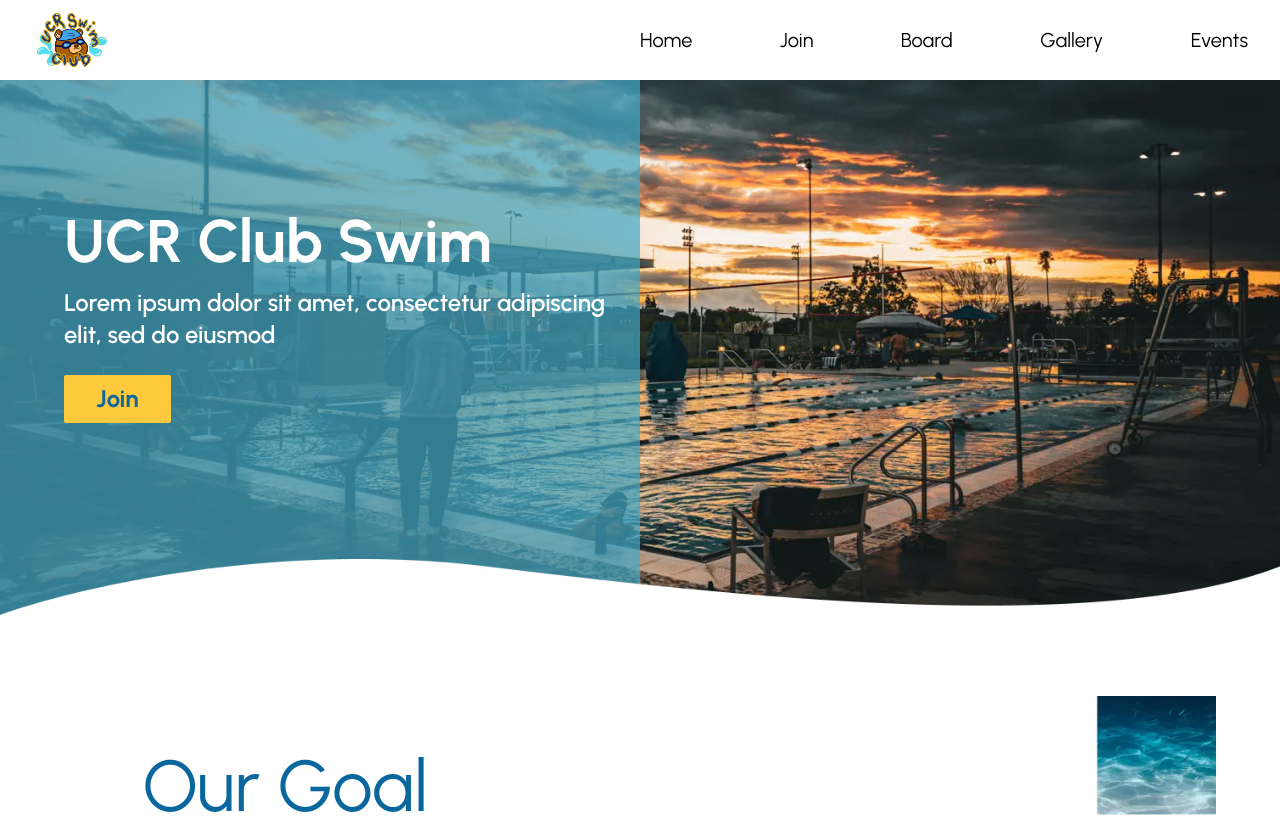
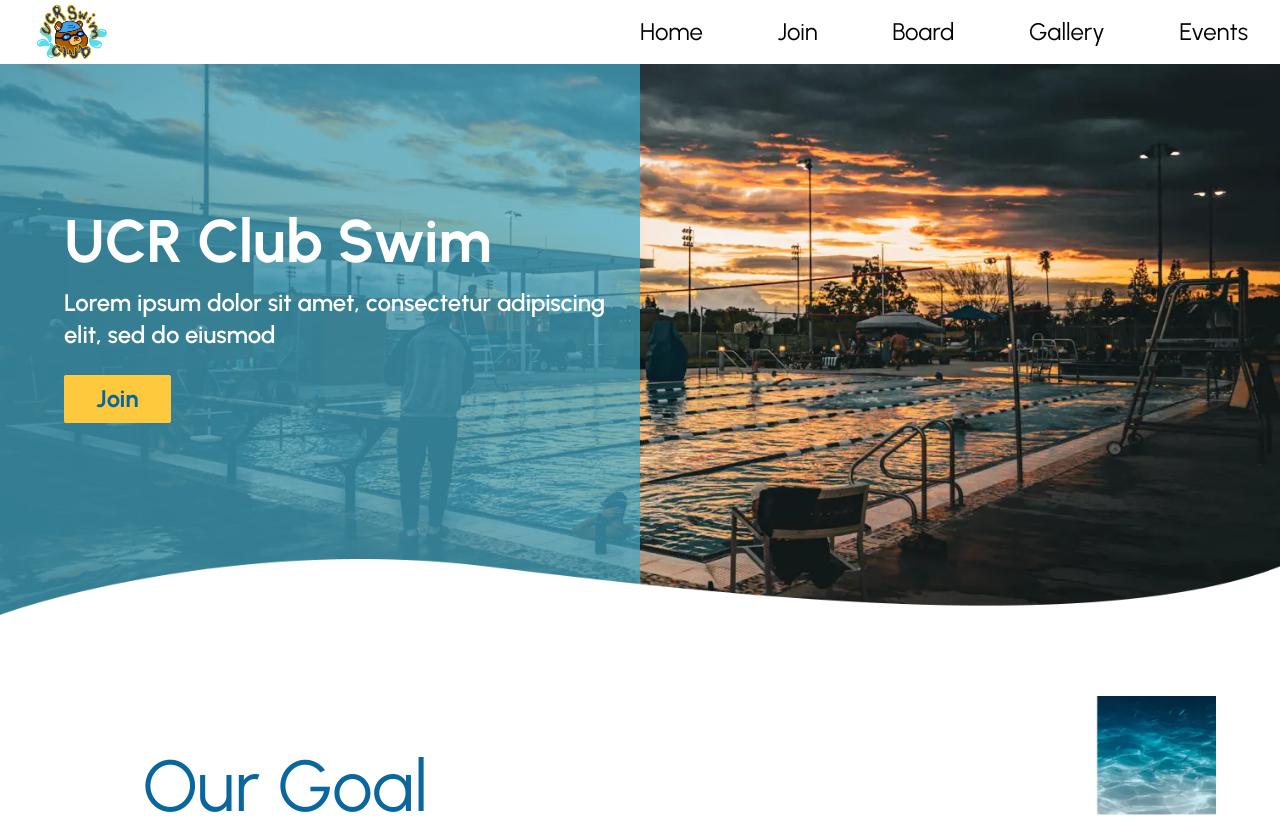
Before and after one commit to acm-ucr/ucr-swim-website, a Next.js app: page / in a window 1280 px wide. Shown: the top 817 px of the page. Built offline with nearby package versions, Linux system fonts and the light colour scheme.

Commit message:
NavBar Update

```diff
--- a/src/components/NavBar.jsx
+++ b/src/components/NavBar.jsx
@@ -8,7 +8,7 @@ import { items } from "@/data/Navigation";
 const NavBar = () => {
   const [selected, setSelected] = useState("");
   return (
-    <div className="px-8 fixed z-30 h-[10vh] bg-white w-screen flex justify-between items-center text-xl">
+    <div className="px-8 fixed z-30 h-[8vh] bg-white w-screen flex justify-between items-center text-2xl">
       <Link
         onClick={() => {
           setSelected("");
```
